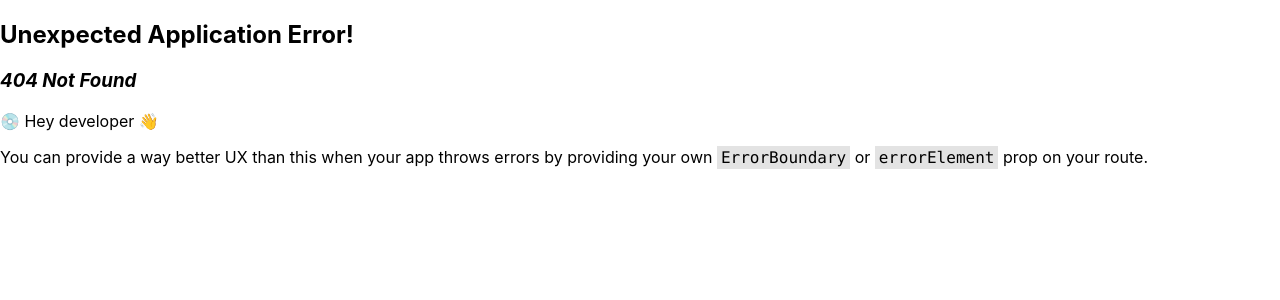
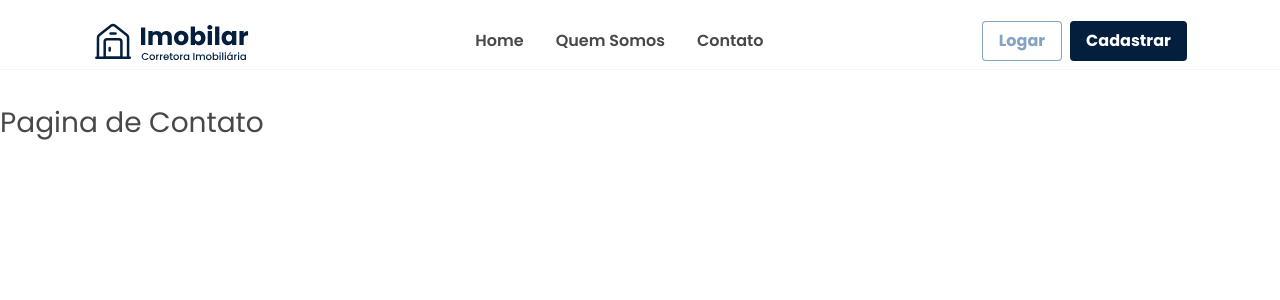
Before and after one commit to deboraCs26/desafio-taqtile-debora, a React (Create React App) app: page /contato in a window 1280 px wide. Before the commit this address had no page. Shown: the top 300 px of the page. Built offline with nearby package versions, Linux system fonts and the light colour scheme.

Commit message:
navigation integration task done

```diff
--- /dev/null
+++ b/src/route/pages/contact.tsx
@@ -0,0 +1,11 @@
+import { H2 } from "../../style/typography/h2";
+import { Menu } from "../../style/header";
+
+export function Contact() {
+  return (
+    <>
+      <Menu />
+      <H2 color="XDark">Pagina de Contato</H2>
+    </>
+  );
+};
--- /dev/null
+++ b/src/route/pages/who-we-are.tsx
@@ -0,0 +1,11 @@
+import { H2 } from "../../style/typography/h2";
+import { Menu } from "../../style/header";
+
+export function WhoAre() {
+  return (
+    <>
+      <Menu />
+      <H2>Pagina quem somos</H2>
+    </>
+  );
+};
```
Also changed, not shown: src/index.tsx (+10 -0 lines).
